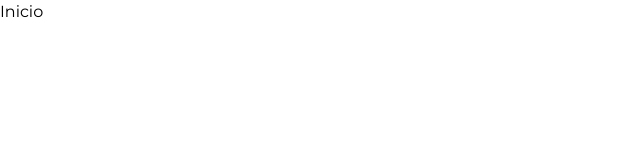
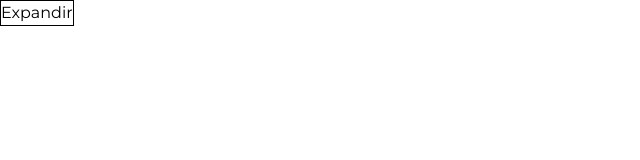
Before and after one commit to GonzaloGC/dashboard-pages, a Next.js app: page /dashboard/invoices in a window 1280 px wide. Shown: the top 160 px of the page, without its empty margins (0-640 px from the left). Built offline with nearby package versions, Linux system fonts and the light colour scheme; a web font is replaced by a local one.

Commit message:
changed name button invoices

```diff
--- a/app/dashboard/invoices/page.tsx
+++ b/app/dashboard/invoices/page.tsx
@@ -1,6 +1,6 @@
 const InvoicesPage = () => {
   return <>
-  <button className="boton-invoice">Inicio</button>
+  <button className="border border-[#000]">Expandir</button>
   </>
 };
 
```
